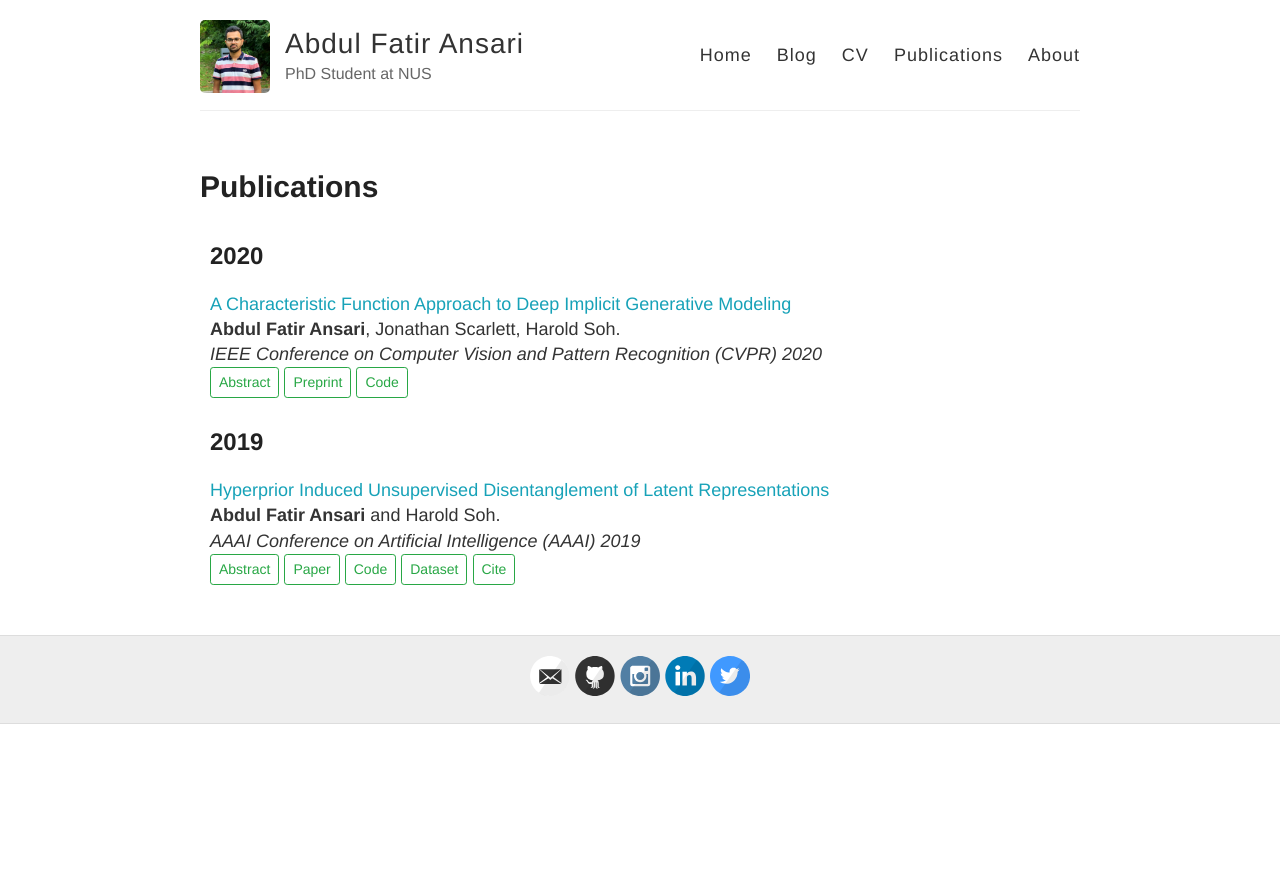
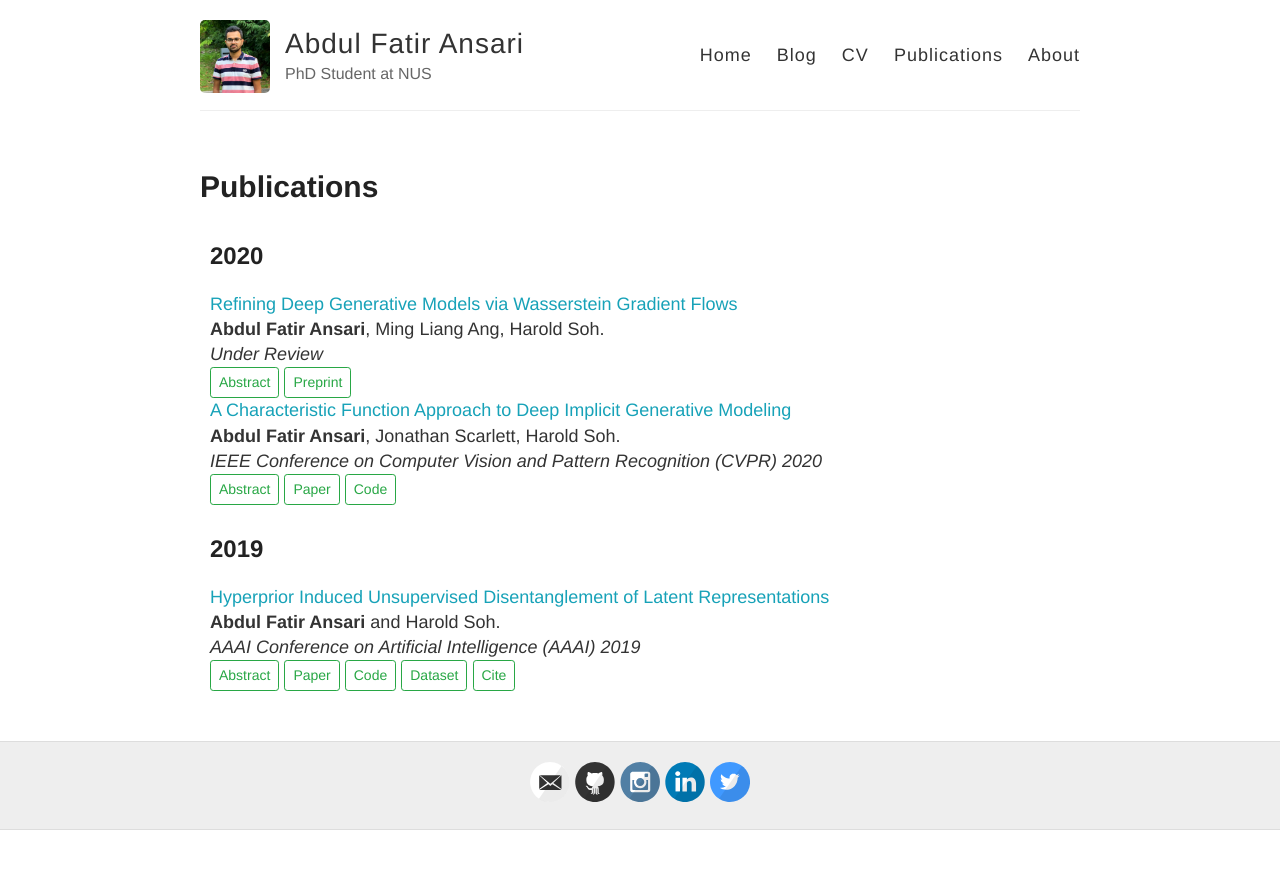
Before and after one commit to abdulfatir/abdulfatir.github.io, a Jekyll site: the page built from publications.md, in a window 1280 px wide. Shown: the top 869 px of the page. Built offline with Jekyll 4.4.1, drawn with Linux system fonts in a browser that asks for light colours.

Commit message:
Added to publications

```diff
--- a/publications.md
+++ b/publications.md
@@ -9,6 +9,30 @@ permalink: /publications/
    <h2>2020</h2>
    <div class="row">
       <div class="col-md-12">
+         <span class="text-info">Refining Deep Generative Models via Wasserstein Gradient Flows</span>
+         <br />
+         <b>Abdul Fatir Ansari</b>, Ming Liang Ang, Harold Soh.
+         <br />
+         <i>Under Review</i>
+         <br />
+         <a class="btn btn-outline-success btn-sm" data-toggle="collapse" href="#ansari21abstract" role="button" aria-expanded="false" aria-controls="ansari21abstract">Abstract</a>
+         <a href="https://arxiv.org/abs/2012.00780" role="button" class="btn btn-outline-success btn-sm">Preprint</a>
+         <!-- <a href="#" role="button" class="btn btn-outline-success btn-sm">Code</a> -->
+         <div class="collapse" id="ansari21abstract" style="padding: 5px;">
+            <div class="card border-success mb-3">
+               <div class="card-header">Abstract</div>
+               <div class="card-body">
+                  <div class="card-text text-justify font-italic" style="font-size:0.8rem;">
+                  Deep generative modeling has seen impressive advances in recent years, to the point where it is now commonplace to see simulated samples (e.g., images) that closely resemble real-world data. However, generation quality is generally inconsistent for any given model and can vary dramatically between samples. We introduce Discriminator Gradient flow (DGflow), a new technique that improves generated samples via the gradient flow of entropy-regularized f-divergences between the real and the generated data distributions. The gradient flow takes the form of a non-linear Fokker-Plank equation, which can be easily simulated by sampling from the equivalent McKean-Vlasov process. By refining inferior samples, our technique avoids wasteful sample rejection used by previous methods (DRS and MH-GAN). Compared to existing works that focus on specific GAN variants, we show our refinement approach can be applied to GANs with vector-valued critics and even other deep generative models such as VAEs and Normalizing Flows. Empirical results on multiple synthetic, image, and text datasets demonstrate that DGflow leads to significant improvement in the quality of generated samples for a variety of generative models, outperforming the state-of-the-art Discriminator Optimal Transport (DOT) and Discriminator Driven Latent Sampling (DDLS) methods.
+                  </div>
+               </div>
+            </div>
+         </div>
+      </div>
+   </div>
+
+   <div class="row">
+      <div class="col-md-12">
          <span class="text-info">A Characteristic Function Approach to Deep Implicit Generative Modeling</span>
          <br />
          <b>Abdul Fatir Ansari</b>, Jonathan Scarlett, Harold Soh.
@@ -16,7 +40,7 @@ permalink: /publications/
          <i>IEEE Conference on Computer Vision and Pattern Recognition (CVPR) 2020</i>
          <br />
          <a class="btn btn-outline-success btn-sm" data-toggle="collapse" href="#cvpr20abstract" role="button" aria-expanded="false" aria-controls="cvpr20abstract">Abstract</a>
-         <a href="https://arxiv.org/abs/1909.07425" role="button" class="btn btn-outline-success btn-sm">Preprint</a>
+         <a href="https://arxiv.org/abs/1909.07425" role="button" class="btn btn-outline-success btn-sm">Paper</a>
          <a href="https://github.com/crslab/OCFGAN" role="button" class="btn btn-outline-success btn-sm">Code</a>
          <div class="collapse" id="cvpr20abstract" style="padding: 5px;">
             <div class="card border-success mb-3">
```
